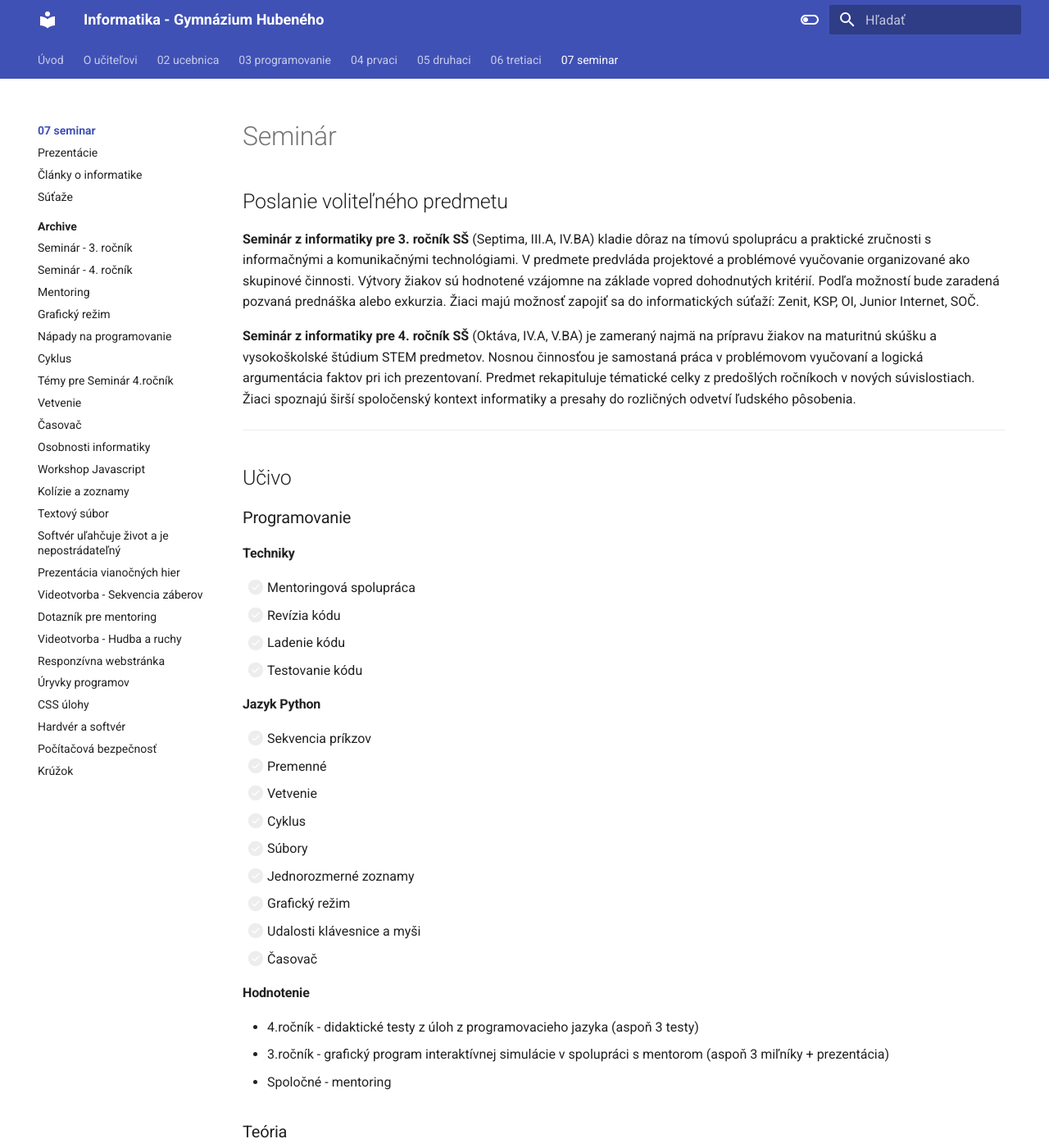
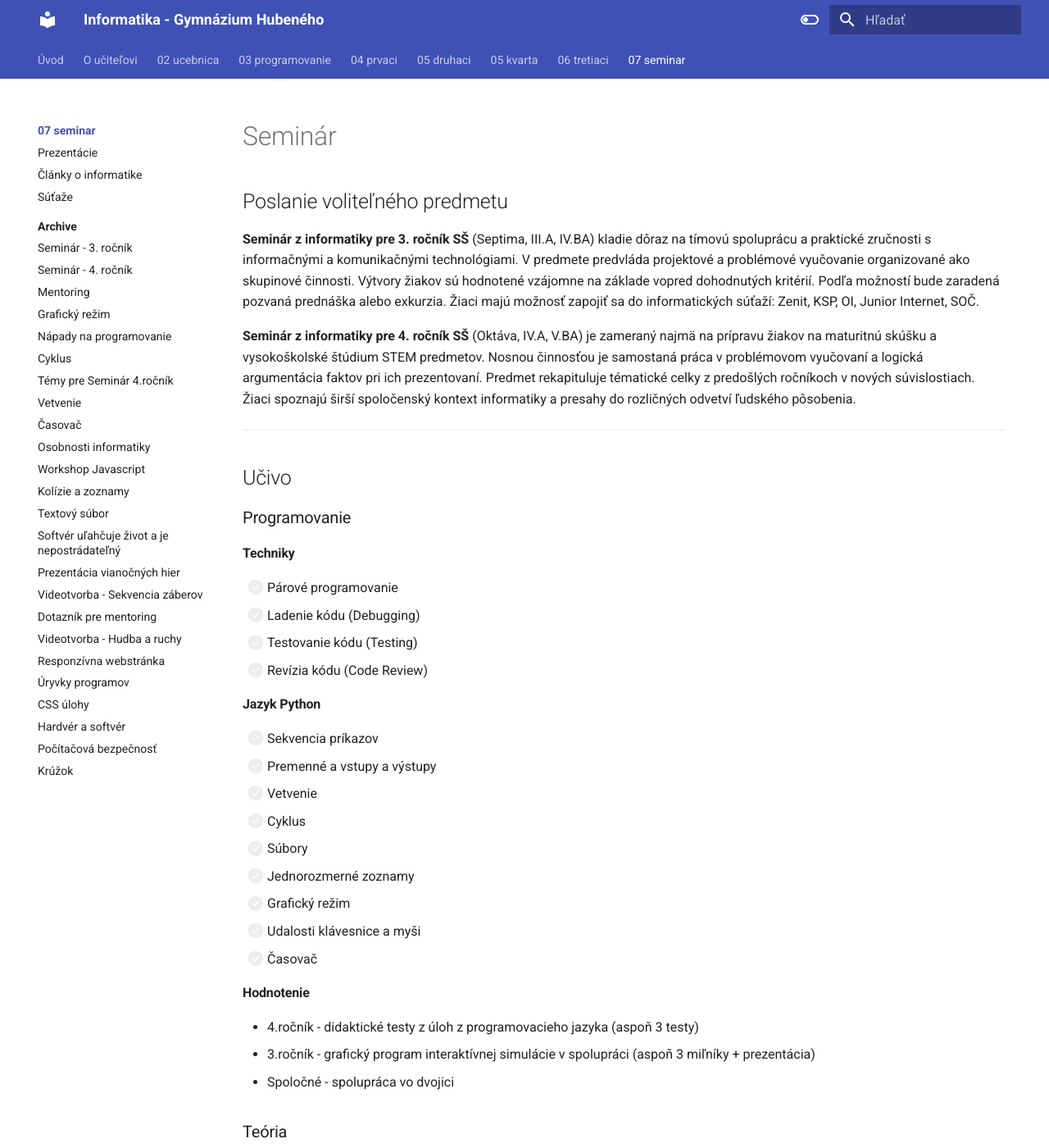
Before and after one commit to hubenka/hubenka.github.io, an MkDocs documentation site: the page built from docs/07_seminar/README.md, in a window 1280 px wide and 1400 px high. Shown: the whole window at 82% size. Built offline with MkDocs 1.6.1 and Material for MkDocs 9.7.7, drawn with Linux system fonts in a browser that asks for light colours.

Commit message:
Change classes

```diff
--- a/docs/07_seminar/README.md
+++ b/docs/07_seminar/README.md
@@ -19,15 +19,16 @@ publish: true
 
 #### Techniky
 
-- [ ] Mentoringová spolupráca
-- [ ] Revízia kódu
-- [ ] Ladenie kódu
-- [ ] Testovanie kódu
+- [ ] Párové programovanie
+- [ ] Ladenie kódu (Debugging)
+- [ ] Testovanie kódu (Testing)
+- [ ] Revízia kódu (Code Review)
+
 
 #### Jazyk Python
 
-- [ ] Sekvencia príkzov
-- [ ] Premenné
+- [ ] Sekvencia príkazov
+- [ ] Premenné a vstupy a výstupy
 - [ ] Vetvenie
 - [ ] Cyklus
 - [ ] Súbory
@@ -39,8 +40,8 @@ publish: true
 #### Hodnotenie
 
 - 4.ročník - didaktické testy z úloh z programovacieho jazyka (aspoň 3 testy)
-- 3.ročník - grafický program interaktívnej simulácie v spolupráci s mentorom (aspoň 3 miľníky + prezentácia)
-- Spoločné - mentoring
+- 3.ročník - grafický program interaktívnej simulácie v spolupráci (aspoň 3 miľníky + prezentácia)
+- Spoločné - spolupráca vo dvojici
 
 
 ### Teória
```
Also changed, not shown: docs/01_home.md (+3 -3 lines), docs/04_prvaci/README.md (+4 -2 lines), docs/05_druhaci/README.md (+1 -1 lines), docs/05_kvarta/README.md (added, +49 -0 lines), docs/06_tretiaci/README.md (+2 -2 lines).
